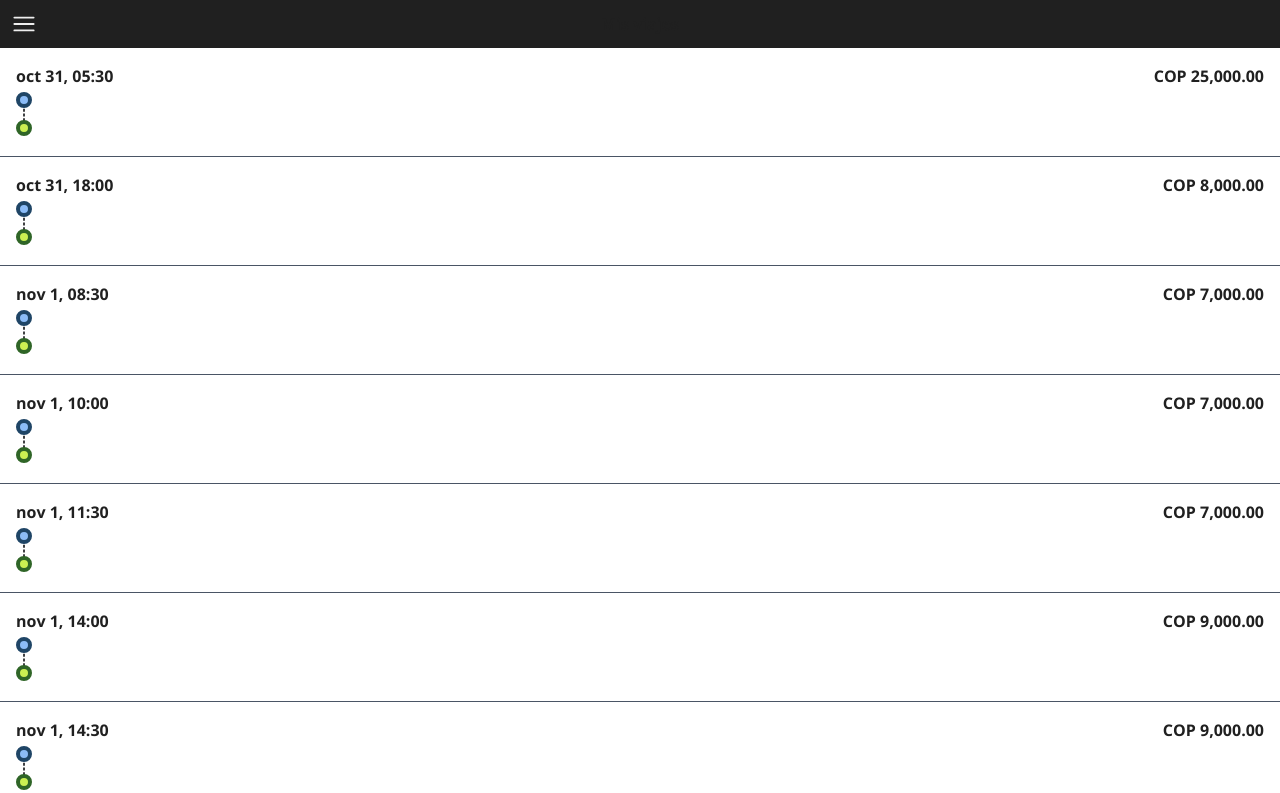
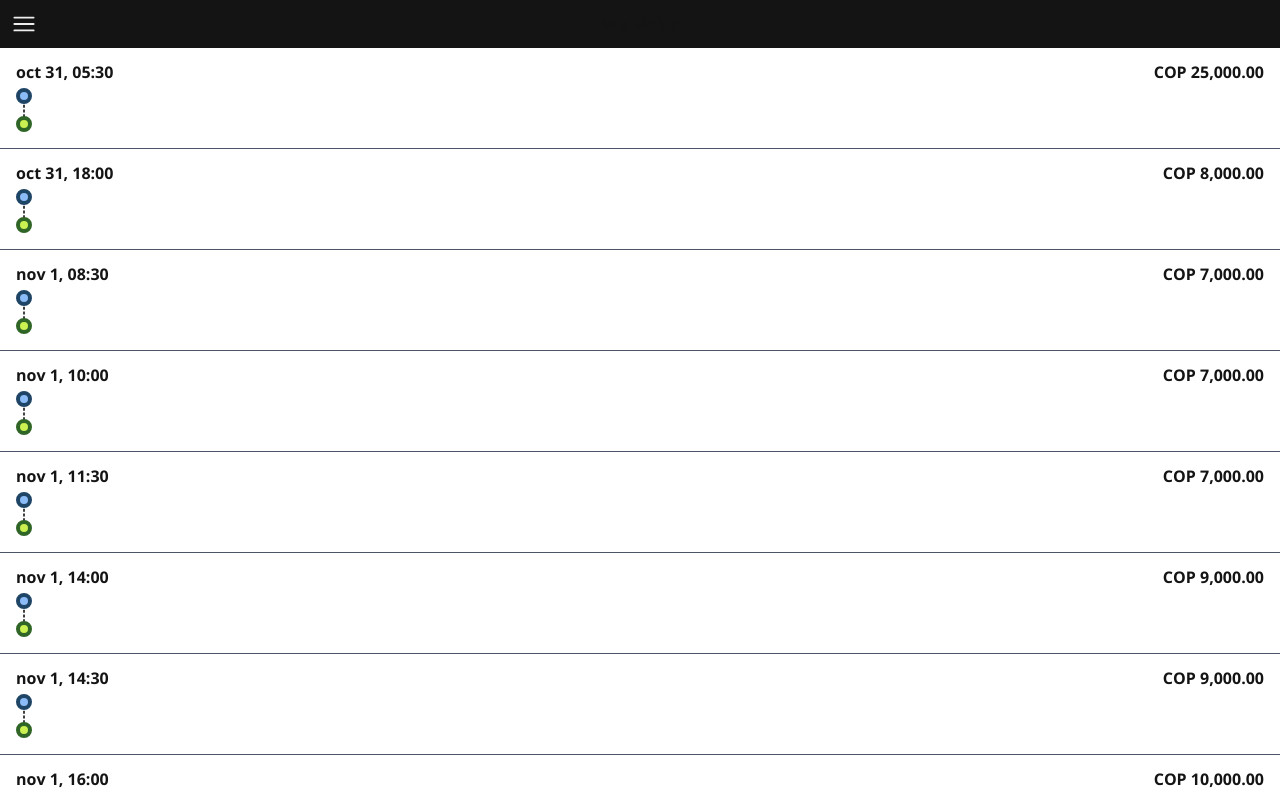
Before and after one commit to KmlPalace2k1/test-mockup, a Next.js app: page / in a window 1280 px wide. Shown: the top 793 px of the page. Built offline with nearby package versions, Linux system fonts and the light colour scheme.

Commit message:
second commit

```diff
--- a/src/app/globals.css
+++ b/src/app/globals.css
@@ -2,12 +2,12 @@
 
 :root {
   --background: #ffffff;
-  --foreground: #202020;
+  --foreground: #141414;
 }
 
 @media (prefers-color-scheme: dark) {
   :root {
-    --background: #202020;
+    --background: #141414;
     --foreground: #ededed;
   }
 }
--- a/src/app/page.tsx
+++ b/src/app/page.tsx
@@ -5,7 +5,7 @@ import { mockData } from "../data/mockup";
 export default function Home() {
   return (
     <div>
-      <header className="relative sticky top-0 bg-[#202020] w-full z-20  p-3 flex items-center justify-center">
+      <header className="sticky top-0 bg-[#141414] w-full z-20  p-3 flex items-center justify-center">
         <div className="w-8 h-8 absolute top-2 left-2">
           <svg
             xmlns="http://www.w3.org/2000/svg"
--- a/src/components/DriveItem.tsx
+++ b/src/components/DriveItem.tsx
@@ -13,14 +13,14 @@ const DriveItem = ({
   to: string;
 }) => {
   const formatPrice = (price: number) => {
-    return price.toLocaleString('en-US', {
+    return price.toLocaleString("en-US", {
       minimumFractionDigits: 2,
-      maximumFractionDigits: 2
+      maximumFractionDigits: 2,
     });
   };
 
   return (
-    <div className="flex flex-col p-4 border-b border-gray-600">
+    <div className="flex flex-col p-4 py-3 border-b border-gray-600">
       <div className="flex flex-row justify-between">
         <span className="font-bold">{date}</span>
         <span className="font-bold">COP {formatPrice(price)}</span>
```
